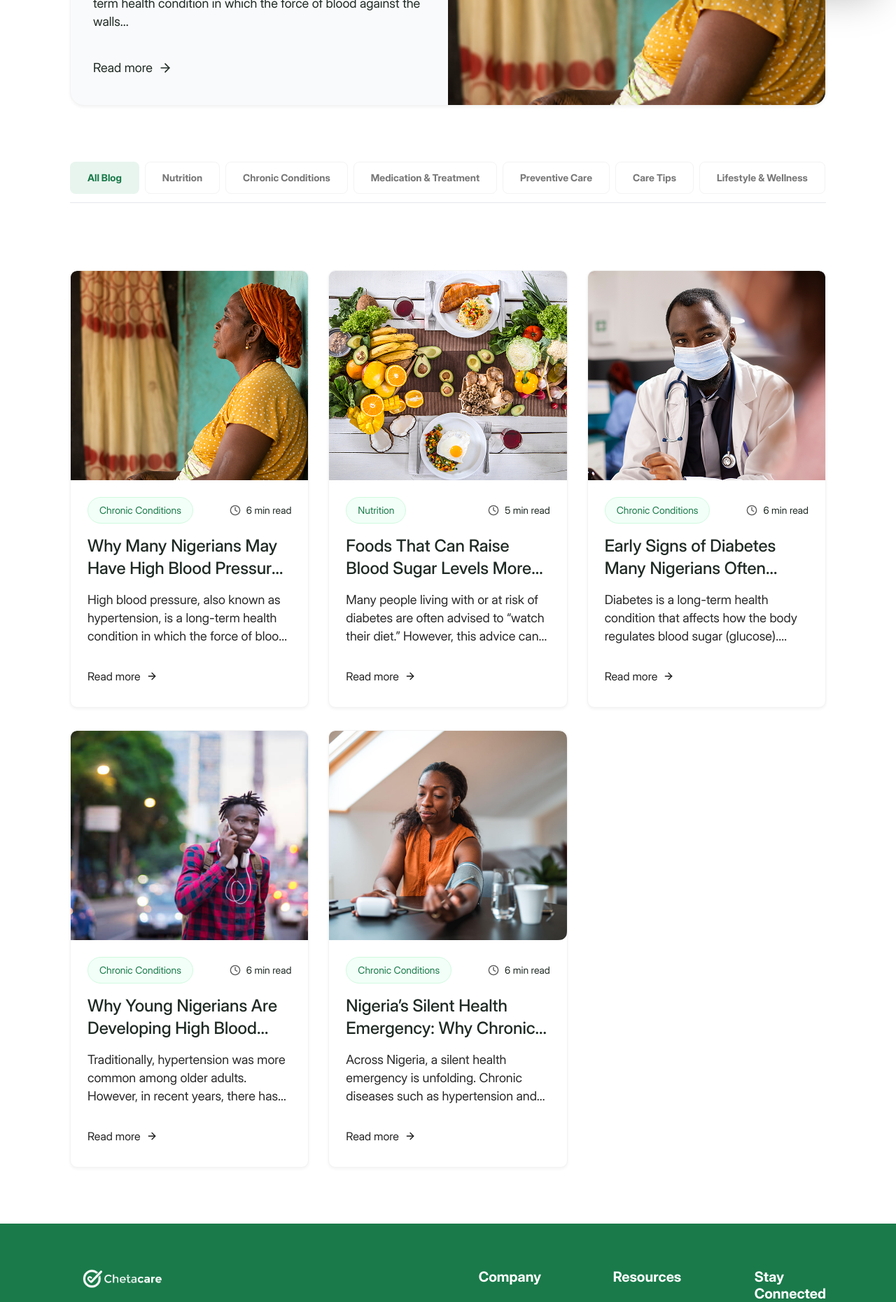
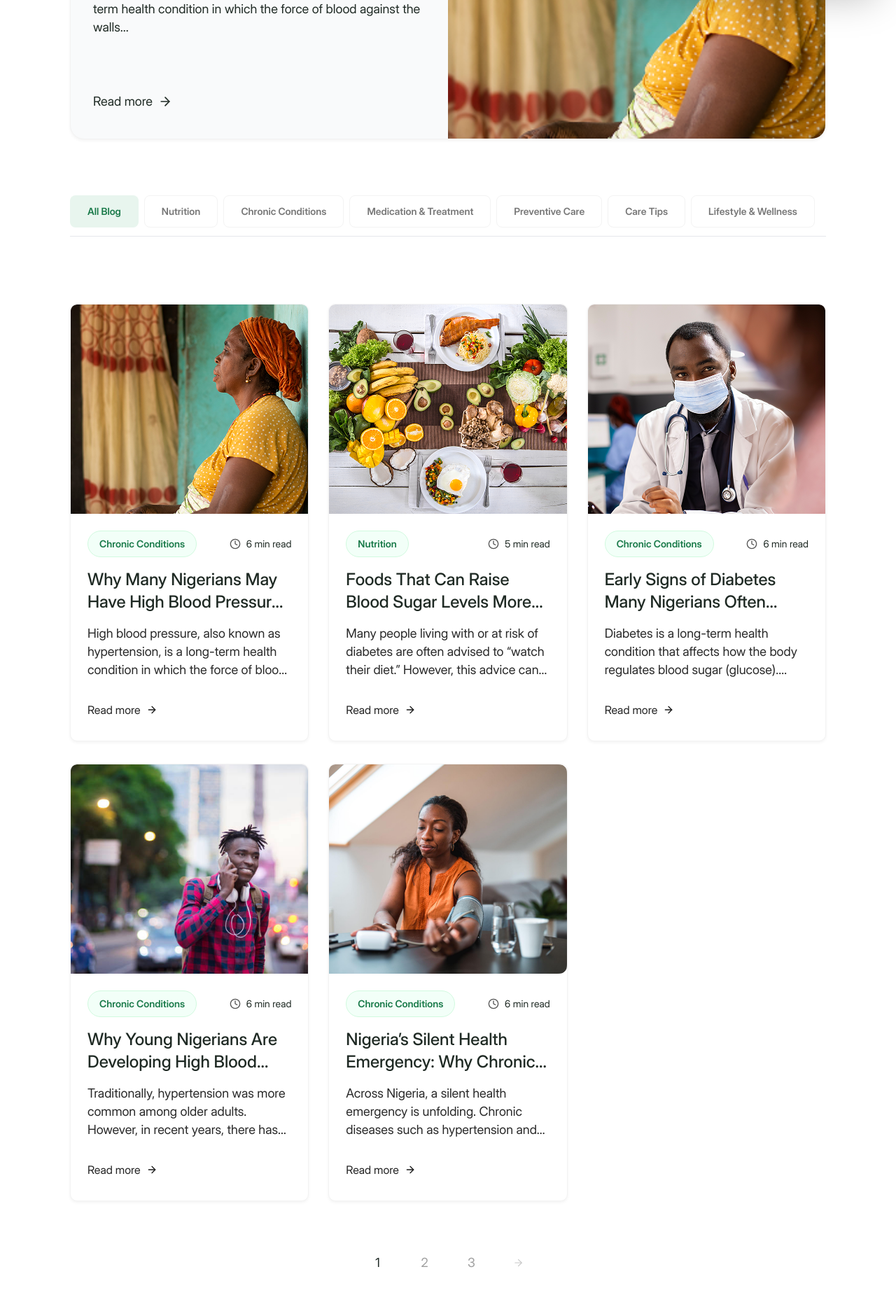
Before and after one commit to Ahmad-mustapha/chetacare, a React (Vite) app: page /blog in a window 1280 px wide. Shown: the part 800-2660 px from the top of the page at 70% size. Built offline with nearby package versions, Linux system fonts and the light colour scheme.

Commit message:
Correct blog page

```diff
--- a/src/components/Footer.tsx
+++ b/src/components/Footer.tsx
@@ -3,7 +3,7 @@ import { Link } from 'react-router-dom';
 import { Mail, Phone, MapPin } from 'lucide-react';
 import { FaXTwitter, FaLinkedinIn, FaTiktok, FaFacebookF } from 'react-icons/fa6';
 
-const logoImage = "/assets/Full-Logo-Transparent.png";
+const logoImage = "/assets/chetacarelogo.png";
 
 const Footer: React.FC = () => {
   return (
@@ -23,7 +23,7 @@ const Footer: React.FC = () => {
               </Link>
               <div className="flex flex-col gap-4 text-[18px] leading-[26px] font-sans">
                 <p className="font-normal text-white">
-                  Healthcare that stays with you before, <br /> during, and after treatment.
+                  Help that stays with you before, during, and after care.
                 </p>
                 <p className="font-semibold italic text-white">
                   Built in Nigeria, for Africa.
@@ -34,14 +34,29 @@ const Footer: React.FC = () => {
             {/* Contact Grid with explicit Figma box colors */}
             <div className="w-full flex flex-col items-start gap-4">
 
-              {/* Location Row */}
-              <div className="flex flex-row items-center gap-4 w-full">
+              {/* Location Rows */}
+              <div className="flex flex-row items-start gap-4 w-full">
                 <div className="w-12 h-12 shrink-0 bg-[#208552] border border-[#43A473] rounded-xl flex items-center justify-center text-[#D0FECF]">
                   <MapPin size={20} />
                 </div>
-                <span className="text-white font-normal text-[18px] leading-[26px] font-sans">
-                  No 4 Abepe Oduwaye Community, Adejedi Close, Ido-Eruwa Road. Ologuneru, Ibadan.
-                </span>
+                <div className="flex flex-col gap-4">
+                  <div className="flex flex-col gap-1">
+                    <span className="text-white font-semibold text-[18px] leading-[26px] font-sans">
+                      Main Office 1
+                    </span>
+                    <span className="text-white font-normal text-[18px] leading-[26px] font-sans">
+                      No. 28, Ologbo Quarters, Ologuneru - Eleyele, Ibadan, Oyo State, Nigeria.
+                    </span>
+                  </div>
+                  <div className="flex flex-col gap-1">
+                    <span className="text-white font-semibold text-[18px] leading-[26px] font-sans">
+                      Main Office 2
+                    </span>
+                    <span className="text-white font-normal text-[18px] leading-[26px] font-sans">
+                      No. 4 Abepe Oduwaye Community, Adedeji Close, Ido-Eruwa Road, Ologuneru, Ibadan.
+                    </span>
+                  </div>
+                </div>
               </div>
 
               {/* Phone Row */}
@@ -80,7 +95,7 @@ const Footer: React.FC = () => {
                 <li><Link to="/#how-it-works" className="hover:underline">How It Works</Link></li>
                 <li><Link to="/faq" className="hover:underline">FAQ</Link></li>
                 <li><Link to="/blog" className="hover:underline">Blog</Link></li>
-                <li><Link to="/partner" className="hover:underline">Partner with Us</Link></li>
+                <li><Link to="/partner" className="hover:underline">Partner With Us</Link></li>
               </ul>
             </div>
 
--- a/src/components/blog/BlogFilters.tsx
+++ b/src/components/blog/BlogFilters.tsx
@@ -26,7 +26,7 @@ const BlogFilters: React.FC<BlogFiltersProps> = ({ activeCategory, setActiveCate
             <button
               key={category}
               onClick={() => setActiveCategory(category)}
-              className={`py-3 px-6 rounded-[8px] text-[14px] font-bold leading-[20px] transition-all duration-200 border ${
+              className={`py-3 px-6 rounded-[8px] text-[14px] font-semibold leading-[20px] transition-all duration-200 border ${
                 isActive
                   ? 'bg-[#E8F5EE] text-[#1A7A4A] border-transparent'
                   : 'bg-white text-[#777777] border-[#F3F3F3] hover:bg-gray-50'
--- a/src/components/blog/BlogGrid.tsx
+++ b/src/components/blog/BlogGrid.tsx
@@ -1,22 +1,24 @@
 import { Link } from 'react-router-dom';
 import { ArrowRight, Clock } from 'lucide-react';
-import { blogPosts } from '../../data/blogData';
+import { blogPosts, type BlogPost } from '../../data/blogData';
 
 interface BlogGridProps {
   limit?: number;
   activeCategory?: string;
+  posts?: BlogPost[];
 }
 
-export default function BlogGrid({ limit, activeCategory = 'All Blog' }: BlogGridProps) {
+export default function BlogGrid({ limit, activeCategory = 'All Blog', posts }: BlogGridProps) {
   const filteredPosts = activeCategory === 'All Blog'
     ? blogPosts
-    : blogPosts.filter(post => post.category.includes(activeCategory));
+    : blogPosts.filter((post) => post.category.includes(activeCategory));
 
-  const posts = typeof limit === 'number' ? filteredPosts.slice(0, limit) : filteredPosts;
+  const visiblePosts = posts ?? filteredPosts;
+  const postsToRender = typeof limit === 'number' ? visiblePosts.slice(0, limit) : visiblePosts;
 
   return (
     <div className="grid grid-cols-1 md:grid-cols-2 lg:grid-cols-3 gap-y-8 md:gap-x-[28px] w-full">
-      {posts.map((post) => {
+      {postsToRender.map((post) => {
         // If a specific filter is active, only show that category tag.
         // Otherwise, fall back to showing just the first assigned category.
         const tagToDisplay = activeCategory !== 'All Blog' ? activeCategory : post.category[0];
@@ -42,7 +44,7 @@ export default function BlogGrid({ limit, activeCategory = 'All Blog' }: BlogGri
 
                   {/* Meta Information Tags Row */}
                   <div className="flex items-center justify-between w-full">
-                    <span className="py-2 px-4 bg-[#F2FFF8] text-[#1A7A4A] text-[14px] font-normal rounded-full border border-[#D1FADF] leading-[20px]">
+                    <span className="py-2 px-4 bg-[#F2FFF8] text-[#1A7A4A] text-[14px] font-semibold rounded-full border border-[#D1FADF] leading-[20px]">
                       {tagToDisplay}
                     </span>
                     <span className="text-[#1F2A24] text-[14px] font-normal leading-[20px] flex items-center gap-2">
--- a/src/components/blog/BlogHero.tsx
+++ b/src/components/blog/BlogHero.tsx
@@ -29,10 +29,10 @@ const BlogHero: React.FC = () => {
             <div className="grid grid-cols-1 lg:grid-cols-2">
               <div className="p-8 md:p-8 flex flex-col justify-between gap-8">
                 <div className="flex items-center justify-between gap-4 w-full">
-                  <span className="px-4 py-2 bg-[#F2FFF8] text-[#1A7A4A] text-[14px] font-normal rounded-full border border-[#D1FADF] leading-[20px]">
-                    {featuredPost.category[0] || 'Mental Health'}
+                  <span className="px-4 py-2 bg-[#F2FFF8] text-[#1A7A4A] text-[14px] font-semibold rounded-full border border-[#D1FADF] leading-[20px]">
+                    {featuredPost.category[0] || 'Chronic Conditions'}
                   </span>
-                  <span className="text-[#4F4F4F] text-base font-normal leading-6 flex items-center gap-2">
+                  <span className="text-[#4F4F4F] text-base font-normal leading-6 flex items-center gap-4">
                     <Clock className="w-5 h-5 text-[#555555]" />
                     {featuredPost.readTime || '7 min read'}
                   </span>
@@ -42,12 +42,12 @@ const BlogHero: React.FC = () => {
                   <h2 className="text-2xl md:text-3xl lg:text-[48px] font-medium text-[#1F2A24] leading-tight lg:leading-[48px] group-hover:text-[#1A7A4A] transition-colors">
                     {featuredPost.title}
                   </h2>
-                  <p className="text-[#1F2A24] text-base md:text-[18px] font-normal leading-relaxed lg:leading-[26px]">
+                  <p className="text-[#1F2A24] text-base md:text-[18px] font-normal leading-relaxed lg:leading-[26px] lg:mt-2">
                     {featuredPost.description}
                   </p>
                 </div>
 
-                <div className="flex items-center gap-2 text-[#1F2A24] text-[18px] font-normal leading-[26px] py-2 group-hover:gap-3 transition-all">
+                <div className="flex items-center gap-2 text-[#1F2A24] text-[18px] font-normal leading-[26px] py-2 group-hover:gap-3 transition-all lg:mt-10">
                   Read more <ArrowRight className="w-5 h-5" />
                 </div>
               </div>
--- /dev/null
+++ b/src/components/blog/BlogPagination.tsx
@@ -0,0 +1,54 @@
+import { ArrowRight } from 'lucide-react';
+
+interface BlogPaginationProps {
+  currentPage: number;
+  totalPages: number;
+  onPageChange: (page: number) => void;
+}
+
+export default function BlogPagination({ currentPage, totalPages, onPageChange }: BlogPaginationProps) {
+  const visiblePages = Math.max(3, totalPages);
+
+  return (
+    <div className="w-full max-w-[1240px] h-12 flex flex-col items-center justify-center self-stretch">
+      <nav aria-label="Blog page navigation" className="w-auto h-12 flex items-center justify-center gap-[18.98px]">
+        {Array.from({ length: visiblePages }, (_, index) => {
+          const pageNumber = index + 1;
+          const isActive = pageNumber === currentPage;
+          const isDisabled = pageNumber > totalPages;
+
+          return (
+            <button
+              key={pageNumber}
+              type="button"
+              onClick={isDisabled ? undefined : () => onPageChange(pageNumber)}
+              disabled={isDisabled}
+              aria-current={isActive ? 'page' : undefined}
+              className={`w-12 h-12 flex items-center justify-center rounded-full transition-colors duration-200 ${
+                isDisabled
+                  ? 'text-[#9F9F9F]'
+                  : isActive
+                    ? 'text-[#1F2A24]'
+                    : 'text-[#9F9F9F] hover:text-[#1F2A24]'
+              }`}
+            >
+              <span style={{ fontFamily: 'Inter Display' }} className="text-[18px] leading-[26px] font-normal">
+                {pageNumber}
+              </span>
+            </button>
+          );
+        })}
+
+        <button
+          type="button"
+          onClick={() => onPageChange(currentPage + 1)}
+          disabled={currentPage >= totalPages}
+          aria-label="Next page"
+          className="w-12 h-12 flex items-center justify-center rounded-full text-[#777777] transition-opacity duration-200 disabled:opacity-40"
+        >
+          <ArrowRight className="h-4 w-[21px]" strokeWidth={1.75} />
+        </button>
+      </nav>
+    </div>
+  );
+}
--- a/src/components/home/BlogSection.tsx
+++ b/src/components/home/BlogSection.tsx
@@ -63,7 +63,7 @@ const BlogSection: React.FC = () => {
                 <div className="w-full flex flex-row items-center justify-between gap-[32px] min-h-[36px]">
                   <div className="flex flex-wrap gap-2">
                     {post.category && post.category.length > 0 && (
-                      <span className="bg-[#E8F5EE] text-[#1F2A24] text-[14px] font-normal leading-[20px] font-sans px-4 py-2 rounded-[6px]">
+                      <span className="bg-[#E8F5EE] text-[#1A7A4Aq] text-[14px] font-semibold leading-[20px] font-sans px-4 py-2 rounded-[6px]">
                         {post.category[0]}
                       </span>
                     )}
--- a/src/pages/Blog.tsx
+++ b/src/pages/Blog.tsx
@@ -2,11 +2,26 @@ import { useSearchParams } from 'react-router-dom';
 import BlogHero from '../components/blog/BlogHero';
 import BlogFilters from '../components/blog/BlogFilters';
 import BlogGrid from '../components/blog/BlogGrid';
+import BlogPagination from '../components/blog/BlogPagination';
 import Seo from '../components/Seo';
+import { blogPosts } from '../data/blogData';
+
+const POSTS_PER_PAGE = 9;
 
 export default function Blog() {
   const [searchParams, setSearchParams] = useSearchParams();
   const activeCategory = searchParams.get('category') || 'All Blog';
+  const parsedPage = Number.parseInt(searchParams.get('page') || '1', 10);
+  const currentPage = Number.isFinite(parsedPage) && parsedPage > 0 ? parsedPage : 1;
+
+  const filteredPosts = activeCategory === 'All Blog'
+    ? blogPosts
+    : blogPosts.filter((post) => post.category.includes(activeCategory));
+
+  const totalPages = Math.max(1, Math.ceil(filteredPosts.length / POSTS_PER_PAGE));
+  const safePage = Math.min(Math.max(currentPage, 1), totalPages);
+  const startIndex = (safePage - 1) * POSTS_PER_PAGE;
+  const pagedPosts = filteredPosts.slice(startIndex, startIndex + POSTS_PER_PAGE);
 
   const handleCategoryChange = (category: string) => {
     const newParams = new URLSearchParams(searchParams);
@@ -14,6 +29,18 @@ export default function Blog() {
       newParams.delete('category');
     } else {
       newParams.set('category', category);
+    }
+    newParams.delete('page');
+    setSearchParams(newParams);
+  };
+
+  const handlePageChange = (page: number) => {
+    const nextPage = Math.min(Math.max(page, 1), totalPages);
+    const newParams = new URLSearchParams(searchParams);
+    if (nextPage <= 1) {
+      newParams.delete('page');
+    } else {
+      newParams.set('page', String(nextPage));
     }
     setSearchParams(newParams);
   };
@@ -40,7 +67,12 @@ export default function Blog() {
             activeCategory={activeCategory}
             setActiveCategory={handleCategoryChange}
           />
-          <BlogGrid activeCategory={activeCategory} />
+          <BlogGrid activeCategory={activeCategory} posts={pagedPosts} />
+          <BlogPagination
+            currentPage={safePage}
+            totalPages={totalPages}
+            onPageChange={handlePageChange}
+          />
         </div>
       </section>
     </div>
--- a/src/pages/BlogPost.tsx
+++ b/src/pages/BlogPost.tsx
@@ -75,7 +75,7 @@ export default function BlogPost() {
               <div className="flex flex-wrap gap-2">
                 {post.category.map((cat, index) => (
                   <div key={index} className="py-2 px-4 bg-[#E8F5EE] rounded-full flex items-center justify-center">
-                    <span className="text-[#1A7A4A] text-[14px] font-normal leading-[20px]">
+                    <span className="text-[#1A7A4A] text-[14px] font-semibold leading-[20px]">
                       {cat}
                     </span>
                   </div>
@@ -212,7 +212,7 @@ export default function BlogPost() {
                     <div className="flex flex-col gap-4">
                       <div className="flex items-center justify-between w-full">
                         {/* Strictly displaying ONLY the first category tag in related card form */}
-                        <div className="py-2 px-4 bg-[#F2FFF8] text-[#1A7A4A] border border-[#D1FADF] rounded-full text-[14px] font-normal leading-[20px]">
+                        <div className="py-2 px-4 bg-[#F2FFF8] text-[#1A7A4A] border border-[#D1FADF] rounded-full text-[14px] font-semibold leading-[20px]">
                           {rPost.category[0] || 'Mental Health'}
                         </div>
                         <span className="text-[#1F2A24] text-[14px] font-normal leading-[20px] flex items-center gap-2">
```
